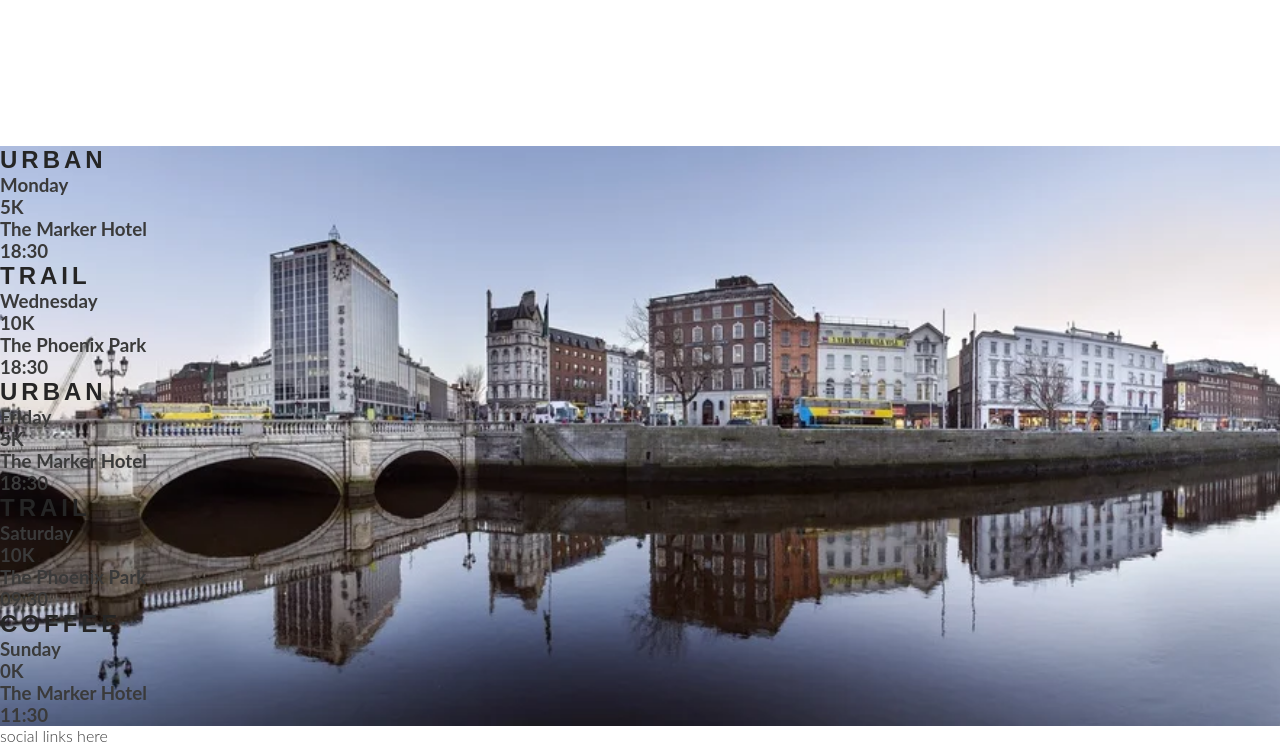
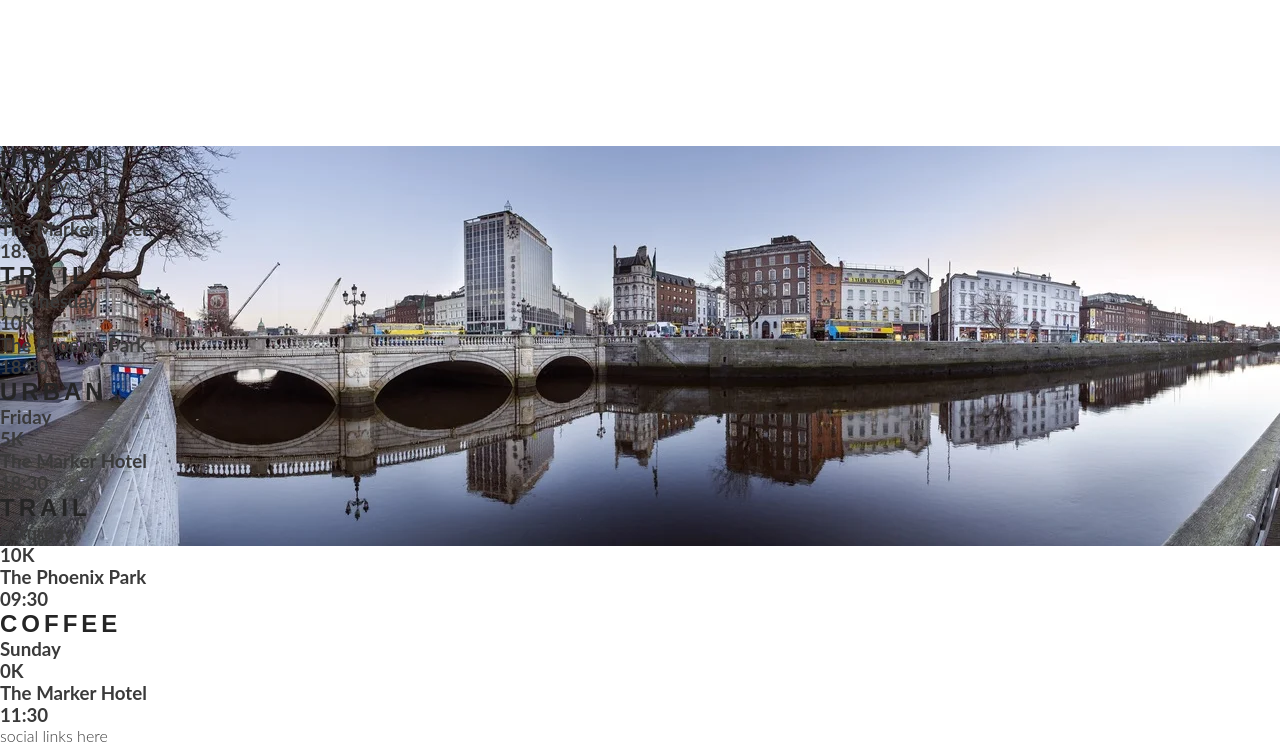
Before and after one commit to GalileoB/Love-Runnig, a plain HTML site: page index.html in a window 1280 px wide. Shown: the part 1149-1894 px from the top of the page. Drawn offline with Linux system fonts and the light colour scheme.

Commit message:
fixed issue with background

```diff
--- a/assets/css/style.css
+++ b/assets/css/style.css
@@ -194,10 +194,5 @@ hr {
 
 #times {
     background-image: url('../images/times-background.webp');
-
     background-repeat: no-repeat;
-    background-size: cover;
-    background-position: center;
-    width: 100%;
-    overflow: hidden;
 }
```
